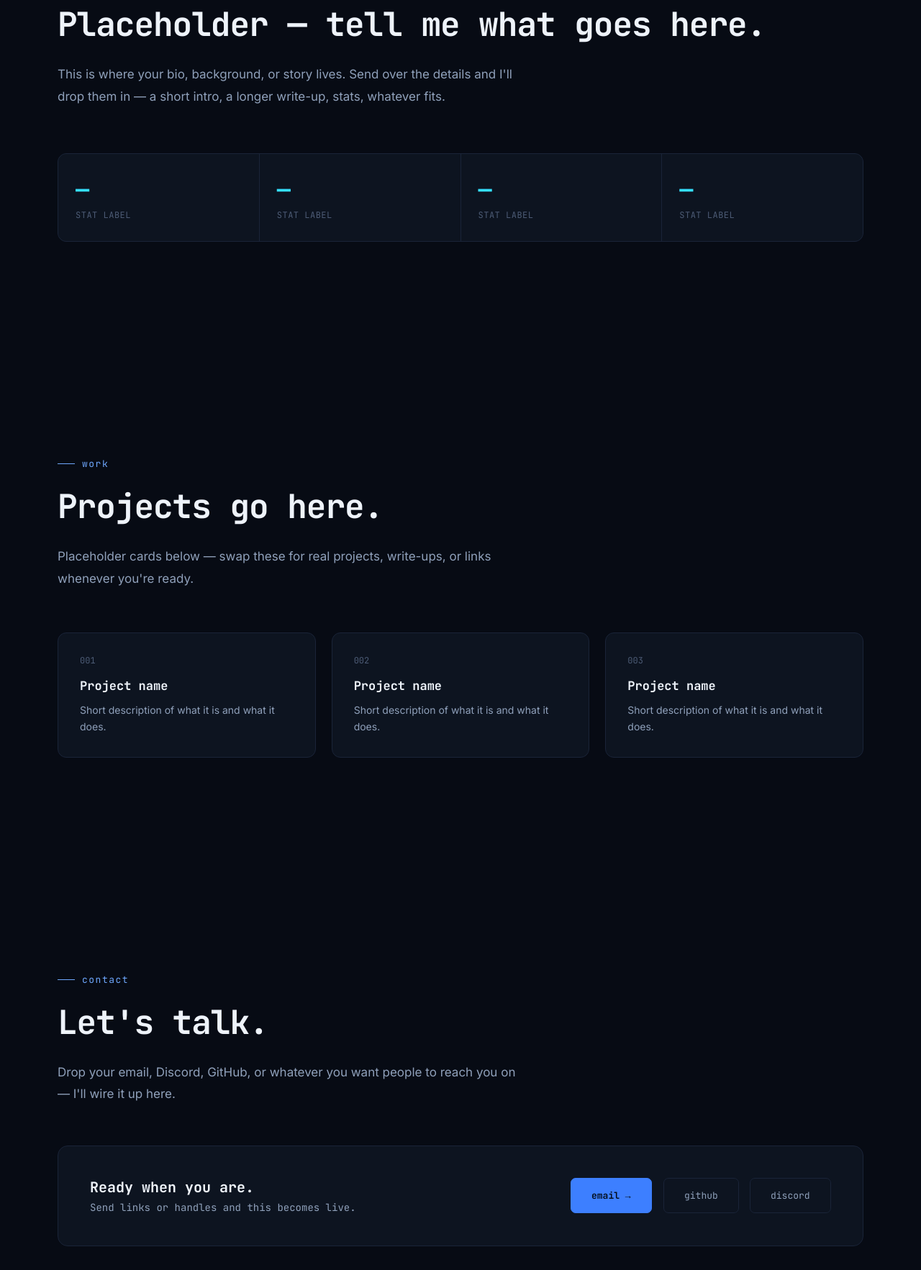
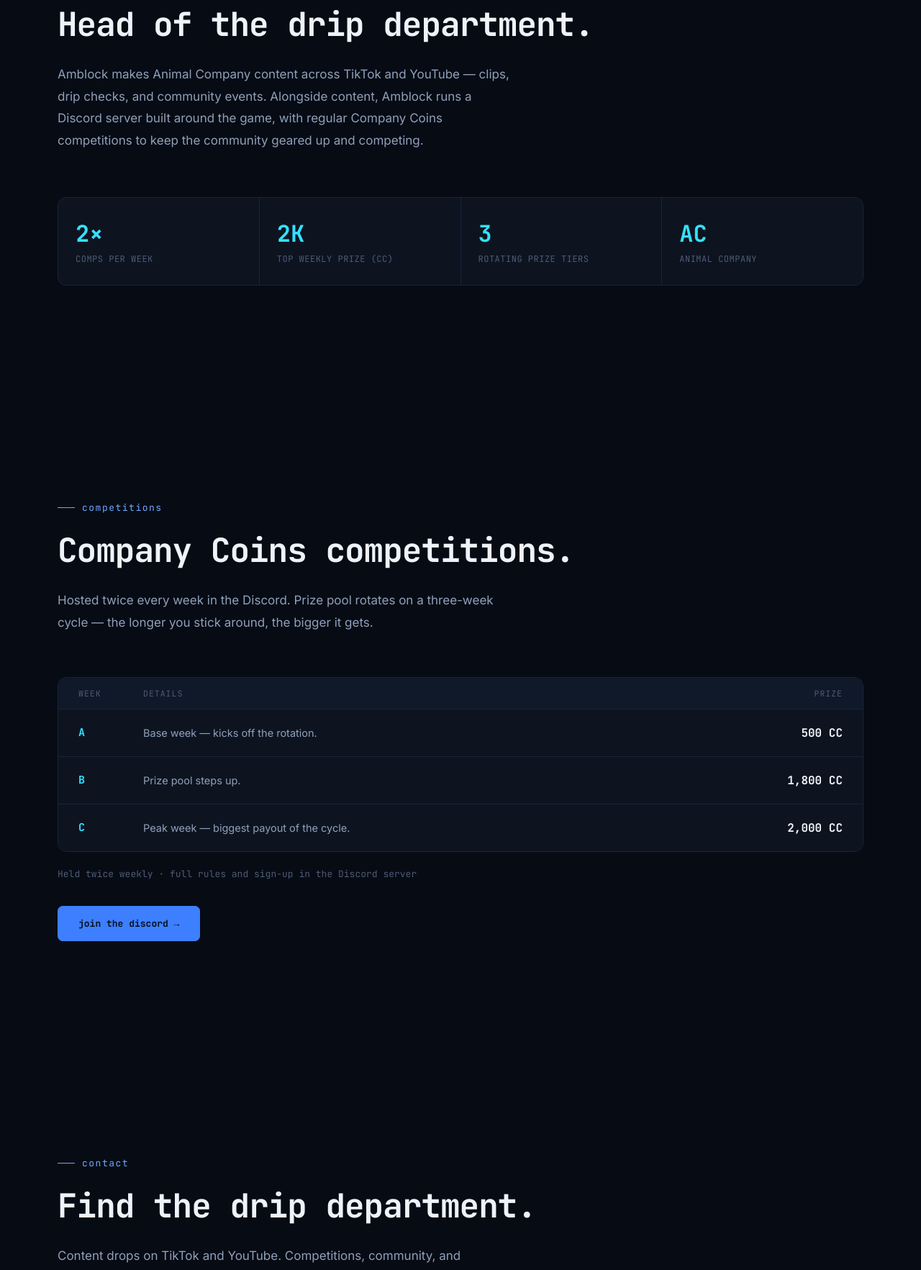
Before and after one commit to dickinsonethan45-collab/amb1.website, a plain HTML site: page index.html in a window 1280 px wide. Shown: the part 1035-2800 px from the top of the page at 72% size. Drawn offline with Linux system fonts and the light colour scheme.

Commit message:
Update index.html

```diff
--- a/index.html
+++ b/index.html
@@ -177,6 +177,86 @@
   .contact-panel .l{font-family:'JetBrains Mono',monospace;color:var(--grey);font-size:14px;}
   .contact-panel .l strong{color:var(--ice);display:block;font-size:20px;margin-bottom:6px;font-weight:700;}
 
+  /* avatar */
+  .avatar-wrap{
+    position:relative;
+    width:132px;height:132px;
+    border-radius:20px;
+    padding:3px;
+    background:linear-gradient(150deg, var(--cyan), var(--blue) 60%, var(--violet));
+    flex-shrink:0;
+    box-shadow:0 20px 50px -18px rgba(61,127,255,0.55);
+  }
+  .avatar-wrap img{
+    width:100%;height:100%;
+    border-radius:17px;
+    object-fit:cover;
+    display:block;
+    background:var(--bg-panel);
+  }
+  .hero-top{
+    display:flex;
+    align-items:center;
+    gap:26px;
+    margin-bottom:8px;
+  }
+  .nav-logo img{
+    width:26px;height:26px;
+    border-radius:7px;
+    object-fit:cover;
+    margin-right:2px;
+  }
+
+  /* competitions */
+  .comp-table{
+    margin-top:60px;
+    border:1px solid var(--line);
+    border-radius:12px;
+    overflow:hidden;
+  }
+  .comp-row{
+    display:grid;
+    grid-template-columns:90px 1fr 140px;
+    align-items:center;
+    padding:22px 28px;
+    background:var(--bg-panel);
+    border-bottom:1px solid var(--line);
+    transition:background .25s ease;
+  }
+  .comp-row:last-child{border-bottom:none;}
+  .comp-row:hover{background:var(--bg-panel-2);}
+  .comp-row.head{
+    background:var(--slate,var(--bg-panel-2));
+    font-family:'JetBrains Mono',monospace;
+    font-size:11.5px;
+    color:var(--grey-dim);
+    letter-spacing:1px;
+    padding:14px 28px;
+  }
+  .comp-week{
+    font-family:'JetBrains Mono',monospace;
+    font-weight:700;
+    font-size:15px;
+    color:var(--cyan);
+  }
+  .comp-desc{
+    font-size:14.5px;
+    color:var(--grey);
+  }
+  .comp-prize{
+    font-family:'JetBrains Mono',monospace;
+    font-weight:700;
+    font-size:16px;
+    color:var(--ice);
+    text-align:right;
+  }
+  .comp-note{
+    margin-top:22px;
+    font-family:'JetBrains Mono',monospace;
+    font-size:13px;
+    color:var(--grey-dim);
+  }
+
   footer{
     border-top:1px solid var(--line);padding:36px 48px;display:flex;justify-content:space-between;align-items:center;
     flex-wrap:wrap;gap:12px;font-family:'JetBrains Mono',monospace;font-size:12.5px;color:var(--grey-dim);position:relative;z-index:2;
@@ -193,6 +273,12 @@
     .term{margin-top:48px;}
     .contact-panel{padding:28px;flex-direction:column;align-items:flex-start;}
     footer{padding:28px 22px;flex-direction:column;align-items:flex-start;}
+    .hero-top{gap:16px;}
+    .avatar-wrap{width:84px;height:84px;border-radius:16px;}
+    .avatar-wrap img{border-radius:13px;}
+    .comp-row{grid-template-columns:50px 1fr;row-gap:6px;padding:18px 20px;}
+    .comp-prize{grid-column:2;text-align:left;}
+    .comp-row.head{display:none;}
   }
 </style>
 </head>
@@ -204,24 +290,30 @@
 <div class="cursor-glow" id="cursorGlow"></div>
 
 <nav id="nav">
-  <a href="#top" class="nav-logo"><span class="dot"></span>AMBLOCK</a>
+  <a href="#top" class="nav-logo"><img src="amblock_pfp.png" alt=""><span class="dot"></span>AMBLOCK</a>
   <div class="nav-links">
     <a href="#about"><span class="n">01</span>about</a>
-    <a href="#work"><span class="n">02</span>work</a>
+    <a href="#competitions"><span class="n">02</span>competitions</a>
     <a href="#contact"><span class="n">03</span>contact</a>
   </div>
 </nav>
 
 <section class="hero" id="top">
   <div class="eyebrow reveal">
-    <span class="bracket">[</span>status: online<span class="cursor-blink"></span><span class="bracket">]</span>
+    <span class="bracket">[</span>animal company drip department<span class="cursor-blink"></span><span class="bracket">]</span>
   </div>
-  <h1 class="reveal">AMBLOCK</h1>
-  <p class="sub reveal">This site is still being built out &mdash; <strong>content coming soon.</strong> For now, consider this the shell: structure, motion, and a spot for everything Amblock is about to go.</p>
+
+  <div class="hero-top reveal">
+    <div class="avatar-wrap"><img src="amblock_pfp.png" alt="Amblock"></div>
+    <h1 style="font-size:clamp(44px,9vw,120px);">AMBLOCK</h1>
+  </div>
+
+  <p class="sub reveal">Animal Company content creator on <strong>TikTok</strong> and <strong>YouTube</strong>. Runs the drip department, hosts Company Coins competitions twice a week over on Discord, and keeps the community geared up.</p>
 
   <div class="hero-cta reveal">
-    <a href="#work" class="btn btn-primary magnetic">view work →</a>
-    <a href="#contact" class="btn btn-ghost magnetic">get in touch</a>
+    <a href="https://youtube.com/@amblockac1?si=boX7pAB4f9ZMvJtR" target="_blank" rel="noopener" class="btn btn-primary magnetic">watch on youtube →</a>
+    <a href="https://www.tiktok.com/@amblockac" target="_blank" rel="noopener" class="btn btn-ghost magnetic">tiktok</a>
+    <a href="https://discord.gg/g7uAaEcah6" target="_blank" rel="noopener" class="btn btn-ghost magnetic">join discord</a>
   </div>
 
   <div class="term reveal">
@@ -231,9 +323,9 @@
     </div>
     <div class="term-body">
       <div><span class="p">➜</span> whoami</div>
-      <div class="out">amblock</div>
-      <div style="margin-top:6px;"><span class="p">➜</span> status --site</div>
-      <div class="out">under construction <span class="c">// content incoming</span></div>
+      <div class="out">amblock <span class="c">// animal company drip department</span></div>
+      <div style="margin-top:6px;"><span class="p">➜</span> events --list</div>
+      <div class="out">company coins competitions <span class="c">// every week, on discord</span></div>
     </div>
   </div>
 </section>
@@ -245,39 +337,50 @@
 <section id="about">
   <div class="section-inner reveal">
     <span class="tag">about</span>
-    <h2>Placeholder — tell me what goes here.</h2>
-    <p class="lead">This is where your bio, background, or story lives. Send over the details and I'll drop them in — a short intro, a longer write-up, stats, whatever fits.</p>
+    <h2>Head of the drip department.</h2>
+    <p class="lead">Amblock makes Animal Company content across TikTok and YouTube — clips, drip checks, and community events. Alongside content, Amblock runs a Discord server built around the game, with regular Company Coins competitions to keep the community geared up and competing.</p>
 
     <div class="stats">
-      <div class="stat"><div class="num"><span>—</span></div><div class="label">STAT LABEL</div></div>
-      <div class="stat"><div class="num"><span>—</span></div><div class="label">STAT LABEL</div></div>
-      <div class="stat"><div class="num"><span>—</span></div><div class="label">STAT LABEL</div></div>
-      <div class="stat"><div class="num"><span>—</span></div><div class="label">STAT LABEL</div></div>
+      <div class="stat"><div class="num"><span>2×</span></div><div class="label">COMPS PER WEEK</div></div>
+      <div class="stat"><div class="num"><span>2K</span></div><div class="label">TOP WEEKLY PRIZE (CC)</div></div>
+      <div class="stat"><div class="num"><span>3</span></div><div class="label">ROTATING PRIZE TIERS</div></div>
+      <div class="stat"><div class="num"><span>AC</span></div><div class="label">ANIMAL COMPANY</div></div>
     </div>
   </div>
 </section>
 
-<section id="work">
+<section id="competitions">
   <div class="section-inner reveal">
-    <span class="tag">work</span>
-    <h2>Projects go here.</h2>
-    <p class="lead">Placeholder cards below — swap these for real projects, write-ups, or links whenever you're ready.</p>
-    <div class="placeholder-grid">
-      <div class="card">
-        <div class="idx">001</div>
-        <h3>Project name</h3>
-        <p>Short description of what it is and what it does.</p>
+    <span class="tag">competitions</span>
+    <h2>Company Coins competitions.</h2>
+    <p class="lead">Hosted twice every week in the Discord. Prize pool rotates on a three-week cycle — the longer you stick around, the bigger it gets.</p>
+
+    <div class="comp-table">
+      <div class="comp-row head">
+        <div>WEEK</div>
+        <div>DETAILS</div>
+        <div style="text-align:right;">PRIZE</div>
       </div>
-      <div class="card">
-        <div class="idx">002</div>
-        <h3>Project name</h3>
-        <p>Short description of what it is and what it does.</p>
+      <div class="comp-row">
+        <div class="comp-week">A</div>
+        <div class="comp-desc">Base week — kicks off the rotation.</div>
+        <div class="comp-prize">500 CC</div>
       </div>
-      <div class="card">
-        <div class="idx">003</div>
-        <h3>Project name</h3>
-        <p>Short description of what it is and what it does.</p>
+      <div class="comp-row">
+        <div class="comp-week">B</div>
+        <div class="comp-desc">Prize pool steps up.</div>
+        <div class="comp-prize">1,800 CC</div>
       </div>
+      <div class="comp-row">
+        <div class="comp-week">C</div>
+        <div class="comp-desc">Peak week — biggest payout of the cycle.</div>
+        <div class="comp-prize">2,000 CC</div>
+      </div>
+    </div>
+    <p class="comp-note">Held twice weekly · full rules and sign-up in the Discord server</p>
+
+    <div class="hero-cta" style="margin-top:36px;">
+      <a href="https://discord.gg/g7uAaEcah6" target="_blank" rel="noopener" class="btn btn-primary magnetic">join the discord →</a>
     </div>
   </div>
 </section>
@@ -285,23 +388,23 @@
 <section id="contact">
   <div class="section-inner reveal">
     <span class="tag">contact</span>
-    <h2>Let's talk.</h2>
-    <p class="lead">Drop your email, Discord, GitHub, or whatever you want people to reach you on — I'll wire it up here.</p>
+    <h2>Find the drip department.</h2>
+    <p class="lead">Content drops on TikTok and YouTube. Competitions, community, and everything else happens in the Discord.</p>
 
     <div class="contact-panel">
-      <div class="l"><strong>Ready when you are.</strong>Send links or handles and this becomes live.</div>
+      <div class="l"><strong>Amblock · Animal Company</strong>TikTok · YouTube · Discord</div>
       <div class="hero-cta" style="margin-top:0;">
-        <a href="#" class="btn btn-primary magnetic">email →</a>
-        <a href="#" class="btn btn-ghost magnetic">github</a>
-        <a href="#" class="btn btn-ghost magnetic">discord</a>
+        <a href="https://www.tiktok.com/@amblockac" target="_blank" rel="noopener" class="btn btn-primary magnetic">tiktok →</a>
+        <a href="https://youtube.com/@amblockac1?si=boX7pAB4f9ZMvJtR" target="_blank" rel="noopener" class="btn btn-ghost magnetic">youtube</a>
+        <a href="https://discord.gg/g7uAaEcah6" target="_blank" rel="noopener" class="btn btn-ghost magnetic">discord</a>
       </div>
     </div>
   </div>
 </section>
 
 <footer>
-  <div>amblock.dev <span class="dot">·</span> built and ready for content</div>
-  <div class="uptime"><span class="pip"></span>site status: nominal</div>
+  <div>amblock <span class="dot">·</span> animal company drip department</div>
+  <div class="uptime"><span class="pip"></span>competitions running weekly</div>
 </footer>
 
 <script>
```
